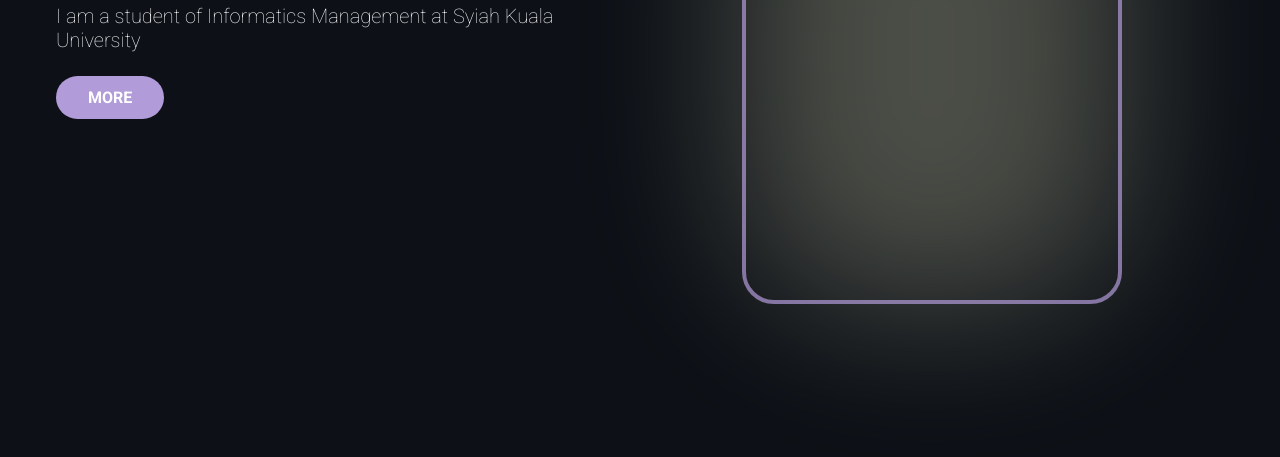
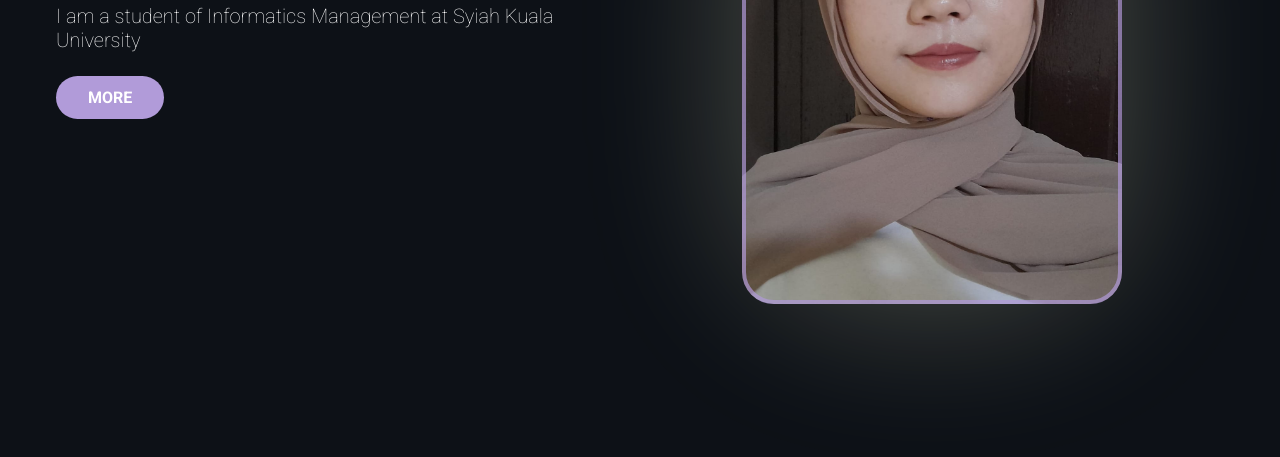
Before and after one commit to naimanafilah08-png/biodatadiri-naima-2408007010012, a plain HTML site: page index.html in a window 1280 px wide. Shown: the part 343-800 px from the top of the page. Drawn offline with Linux system fonts and the light colour scheme; the site is published under a folder, as on GitHub Pages, so addresses that start at the root find nothing.

Commit message:
Update index.html

```diff
--- a/index.html
+++ b/index.html
@@ -165,7 +165,7 @@
       <div class="photo-wrapper">
         <div class="cream-bg"></div>
         <div class="photo-container">
-          <img src="/foto.jpg" alt="NAIMA">
+          <img src="./foto.jpg" alt="NAIMA">
         </div>
         <div class="photo-border"></div>
       </div>
```
